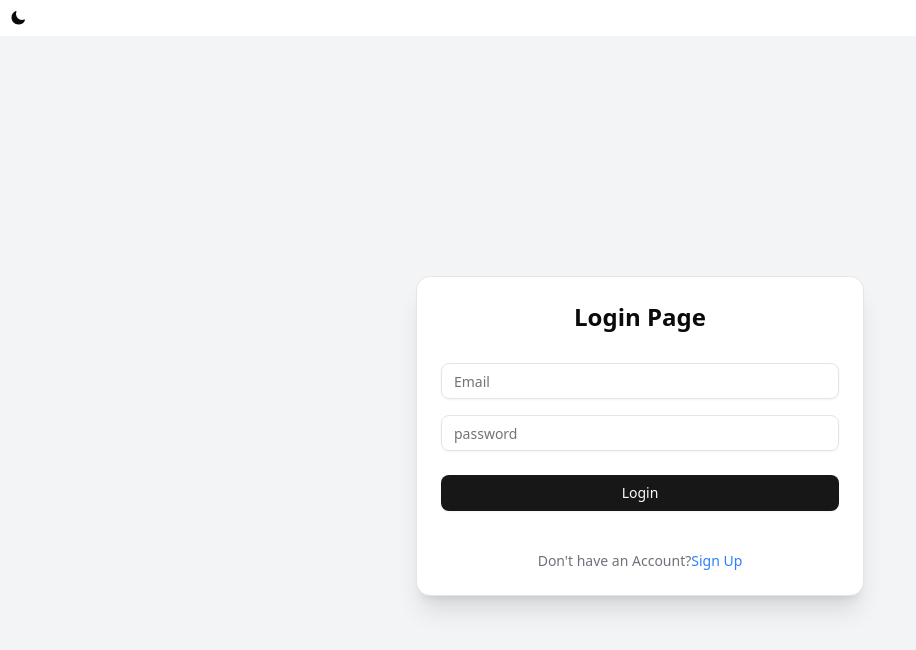
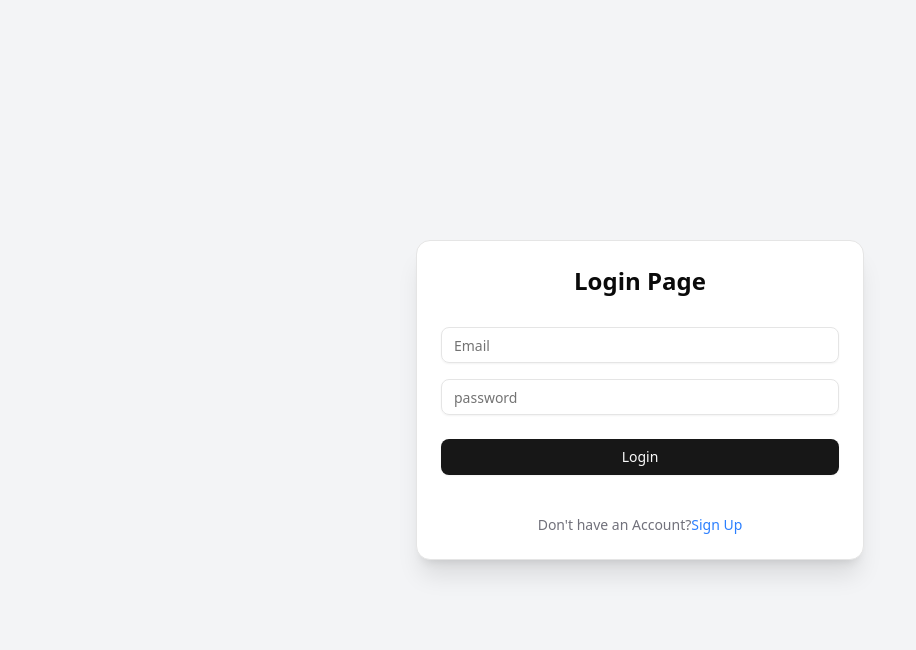
Before and after one commit to Chukwunonso10/Student-management-platform, a React (Vite) app in the folder client/: page /login in a window 1280 px wide. Shown: the top 650 px of the page, without its empty margins (0-916 px from the left). Built offline with nearby package versions, Linux system fonts and the light colour scheme.

Commit message:
more configurations

```diff
--- a/client/src/App.jsx
+++ b/client/src/App.jsx
@@ -1,29 +1,26 @@
-import SignUp from "./pages/SignUp"
-import Login from "@/pages/Login"
-import { Routes, Route } from "react-router-dom"
-import { BrowserRouter } from 'react-router-dom'
-import Dashboard from "./pages/Dashboard"
-import ProtectedRoute from "./utilities/ProtectedRoutes"
-import ThemeToggle from "./components/themeToggle"
-
+import { BrowserRouter, Routes, Route } from 'react-router-dom'
+import Dashboard from './pages/Dashboard'
+import Login from './pages/Login'
+import SignUp from './pages/SignUp'
+import ProtectedRoute from './utilities/ProtectedRoute'
 
 export default function App() {
   return (
-    <div>
-      <ThemeToggle />
     <BrowserRouter>
       <Routes>
-        <Route path="/dashboard" element={<Dashboard />} />
         <Route path="/login" element={<Login />} />
         <Route path="/signup" element={<SignUp />} />
+        <Route path="/dashboard" element={
+          <ProtectedRoute>
+            <Dashboard />
+          </ProtectedRoute>
+        } />
         <Route path="/" element={
           <ProtectedRoute>
             <Dashboard />
           </ProtectedRoute>
         } />
-
       </Routes>
     </BrowserRouter>
-    </div>
   )
 }
```
Lines whose indentation alone changed are shown as unchanged.
